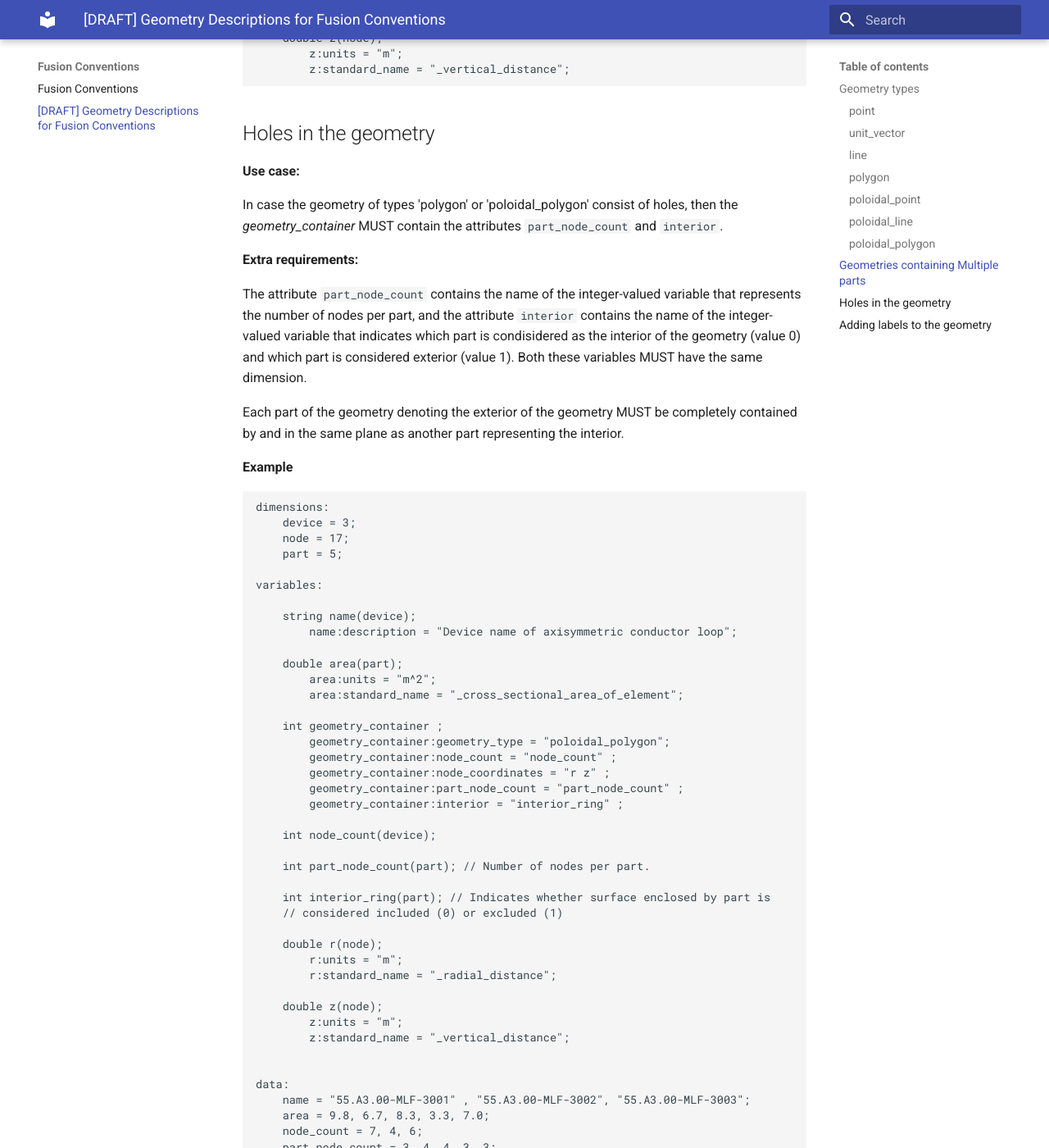
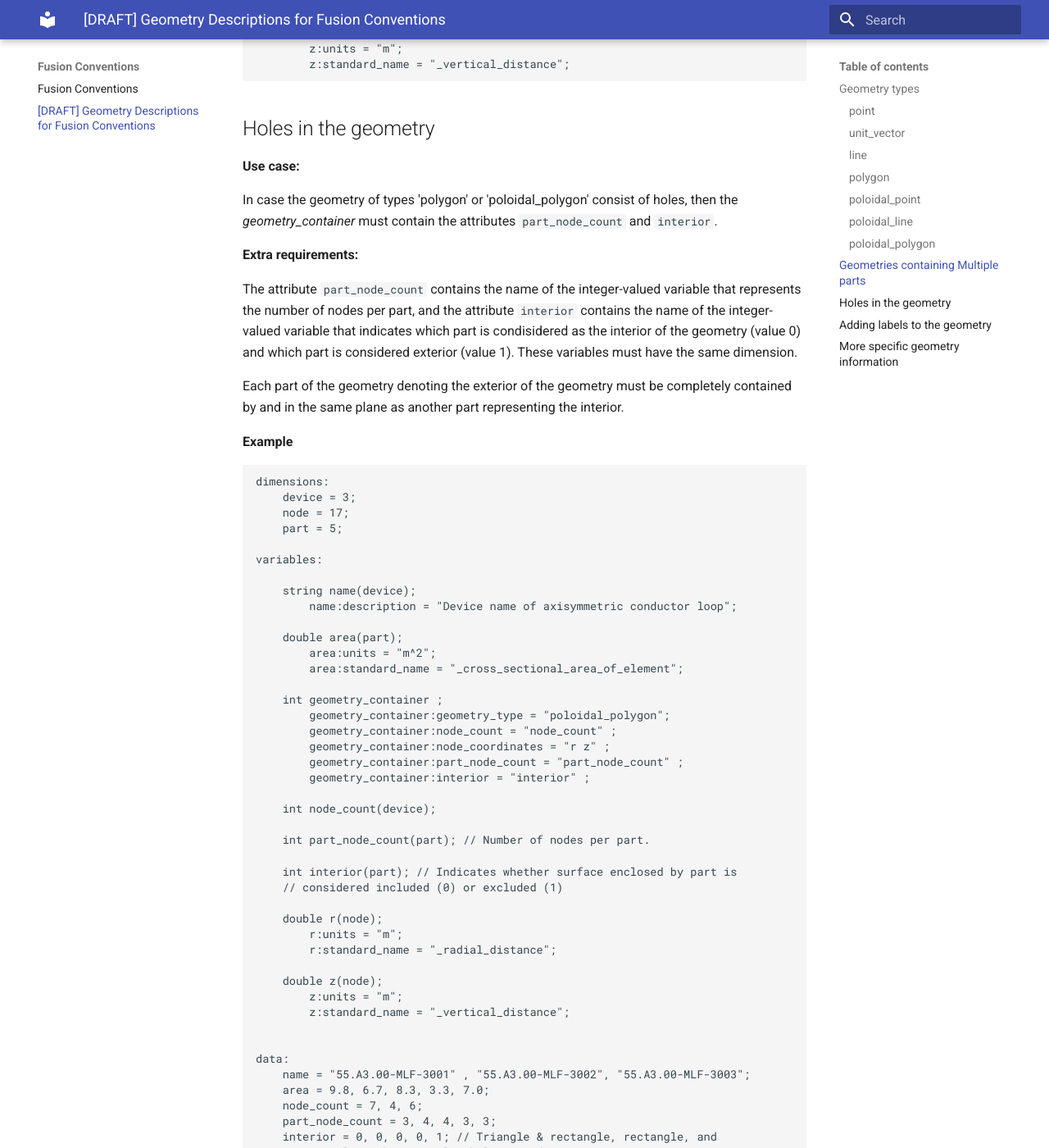
Before and after one commit to iterorganization/Fusion-Conventions, an MkDocs documentation site: the page built from docs/Geometry_Descriptions_for_Fusion_Conventions.md, in a window 1280 px wide and 1400 px high, scrolled down 8937 px. Shown: the whole window at 82% size. Built offline with MkDocs 1.6.1 and Material for MkDocs 9.7.7, drawn with Linux system fonts in a browser that asks for light colours; some of the changed text lies outside the part shown.

Commit message:
Aplpied various textual changes for better readability and consistency throughout the document

```diff
--- a/docs/Geometry_Descriptions_for_Fusion_Conventions.md
+++ b/docs/Geometry_Descriptions_for_Fusion_Conventions.md
@@ -75,7 +75,7 @@ _data_variable_.
 
 **Use case:**
 
-This geometry type is describes unit normal vectors in 3D space. It
+This geometry type describes unit normal vectors in 3D space. It
 can be used for point-measurements of projections of vector quantities, such as
 magnetic fields.
 
@@ -272,10 +269,11 @@ to repeat the first node at the end of this sequence.
 
 **Use case:**
 
-This geometry type is used to describe a full circle, symmetric with respect to
-the phi-coordinate. In other words, each point on the circle has the same
-r,z-value. Therefore, it is sufficient to describe this circle with a single
-point in the r,z-plane.
+This geometry type describes a full circle, symmetric with respect to the
+coordinate _azimuth. In other words, each point on the circle has the same value
+for the coordinates _radial_distance and _vertical_distance. Therefore, it is
+sufficient to describe this circle by only specifying this value of
+_radial_distance and _vertical_distance.
 
 **Extra requirements:**
 
@@ -316,12 +314,15 @@ _data_variable_.
 
 **Use case:**
 
-This geometry type is used to describe an axisymmetric surface. Since each cross-section in the r,z-plane is the same for this geometry, it is sufficient to describe it by a collection of connected line-segments in the r,z-plane.
+This geometry type describes an axisymmetric surface. Since each cross-section
+in the plane "_radial_distance and _vertical_distance" is the same for this
+geometry, it is sufficient to describe it by a collection of connected
+line-segments in this plane.
 
 **Extra requirements:**
 
 The required attributes of this type are exactly the same as with the geometric
-type 'line'. The only difference is that the attribute `node_coordinates` SHOULD
+type 'line'. The only difference is that the attribute `node_coordinates` should
 not contain a variable whose attribute `standard_name` has value '_azimuth'.
 
 Note: if the first point coincides with the last point then the resulting geometry is not equivalent with the type [poloidal_polygon](#poloidal_polygon), as this would result in a infinitly thin tube-like geometry whereas the type [poloidal_polygon](#poloidal_polygon) is used to describe volumes.
@@ -346,22 +347,24 @@ Note: if the first point coincides with the last point then the resulting geomet
         int some_node_count(device)
 
         double r(node);
-            r:standard_name = "_r_axis";
+            r:standard_name = "_radial_distance";
 
         double z(node);
-            z:standard_name = "_z_axis";
+            z:standard_name = "_vertical_distance";
 
 ### poloidal_polygon
 
 **Use case:**
 
-This geometry type is used to describe an axisymmetric volume. Since each cross-section in the r,z-plane is the same for this geometry, it is sufficient to describe it by a polygon in the r,z-plane.
+This geometry type describes an axisymmetric volume. Since each cross-section in
+the plane "_radial_distance and _vertical_distance" is the same for this
+geometry, it is sufficient to describe it by a polygon in this plane.
 
 **Extra requirements:**
 
 The required attributes of this type are exactly the same as with the geometric
 type 'polygon'. The only difference is that the attribute `node_coordinates`
-SHOULD not contain a variable whose attribute `standard_name` has value
+should not contain a variable whose attribute `standard_name` has value
 '_azimuth'.
 
 ## Geometries containing Multiple parts
@@ -376,15 +379,15 @@ If the geometry consists of several disconnected parts of the same
 
 The attribute `part_node_count` contains the name of the integer-valued variable
 that represents the number of nodes per part. The dimension of this variable
-SHOULD be different from the dimension of the variables mentioned in both
+should be different from the dimension of the variables mentioned in both
 `node_coordinates` and, if present, `node_count`.
 
 Note: which parts belong together can be infered from the corresponding
 integer-values in the variables of `node_count` and `part_node_count`.
 
 Note: whenever the geometry consists of multiple disconnected points, then the
-_geometry_container_ SHOULD not have the attribute `node_count`. In this case,
-the variable mentioned in the attribute `part_node_count` MUST have the same
+_geometry_container_ should not have the attribute `node_count`. In this case,
+the variable mentioned in the attribute `part_node_count` must have the same
 dimension as the variables mentioned in the attribute `node_coordinates`.
 
 **Example**
@@ -427,7 +430,8 @@ dimension as the variables mentioned in the attribute `node_coordinates`.
 **Use case:**
 
 In case the geometry of types 'polygon' or 'poloidal_polygon' consist of holes,
-then the _geometry_container_ MUST contain the attributes `part_node_count` and `interior`.
+then the _geometry_container_ must contain the attributes `part_node_count` and
+`interior`.
 
 **Extra requirements:**
 
@@ -435,9 +439,11 @@ The attribute `part_node_count` contains the name of the integer-valued variable
 that represents the number of nodes per part, and the attribute `interior`
 contains the name of the integer-valued variable that indicates which part is
 condisidered as the interior of the geometry (value 0) and which part is considered
-exterior (value 1). Both these variables MUST have the same dimension.
+exterior (value 1). These variables must have the same dimension.
 
-Each part of the geometry denoting the exterior of the geometry MUST be completely contained by and in the same plane as another part representing the interior.
+Each part of the geometry denoting the exterior of the geometry must be
+completely contained by and in the same plane as another part representing the
+interior.
 
 **Example**
 
@@ -460,13 +466,13 @@ Each part of the geometry denoting the exterior of the geometry MUST be complete
             geometry_container:node_count = "node_count" ;
             geometry_container:node_coordinates = "r z" ;
             geometry_container:part_node_count = "part_node_count" ;
-            geometry_container:interior = "interior_ring" ;
+            geometry_container:interior = "interior" ;
 
         int node_count(device);
 
         int part_node_count(part); // Number of nodes per part.
 
-        int interior_ring(part); // Indicates whether surface enclosed by part is
+        int interior(part); // Indicates whether surface enclosed by part is
         // considered included (0) or excluded (1)
 
         double r(node);
@@ -483,7 +489,7 @@ Each part of the geometry denoting the exterior of the geometry MUST be complete
         area = 9.8, 6.7, 8.3, 3.3, 7.0;
         node_count = 7, 4, 6;
         part_node_count = 3, 4, 4, 3, 3;
-        interior_ring = 0, 0, 0, 0, 1; // Triangle & rectangle, rectangle, and
+        interior = 0, 0, 0, 0, 1; // Triangle & rectangle, rectangle, and
         // triangle with triangular hole around centre
         r = 5.1, 4.1, 4.6, 4.1, 4.6, 4.6, 4.1,
             6.9, 8.3, 8.3, 6.9,
@@ -498,21 +504,25 @@ Each part of the geometry denoting the exterior of the geometry MUST be complete
 
 **Use case:**
 
-If one wants to add a label to a geometry (which could be usefull for plotting),
-then this is possible by including the attribute `label` in the
+If one wants to add a label to a geometry, which could be used when plotting the
+geometries, then this is possible by including the attribute `label` in the
 _geometry_container_.
 
 **Extra requirements:**
 
 If the _geometry_container_ has the attribute `label`, then the string-value of
-this attribute MUST be the name of a string-valued variable. The dimension of this variable depends on the geometry type and on the presence of the attribute `part_node_count`.
+this attribute must be the name of a string-valued variable. The dimension of this variable depends on the geometry type and on the presence of the attribute `part_node_count`.
 
 - In case of type [`point`](#point) and the attribute `part_node_count` being
-  absent, the dimension MUST be the same as the dimension of the variables
+  absent, the dimension must be the same as the dimension of the variables
   mentioned in the attribute `node_coordinates`.
 - In case of type [`point`](#point) and the attribute `part_node_count` being
-  present, the dimension MUST be the same as the dimension of the variables
+  present, the dimension must be the same as the dimension of the variables
   mentioned in the attribute `part_node_count`.
 - For all other types, independent of the presence of `part_node_count`, the
-  dimension of this variable MUST be the same as the dimension of the variable
+  dimension of this variable must be the same as the dimension of the variable
   mentioned in attribute `node_count`.
+
+## More specific geometry information
+
+[TO-DO]
```
Also changed, not shown: other parts of docs/Geometry_Descriptions_for_Fusion_Conventions.md (+5 -8 lines).
